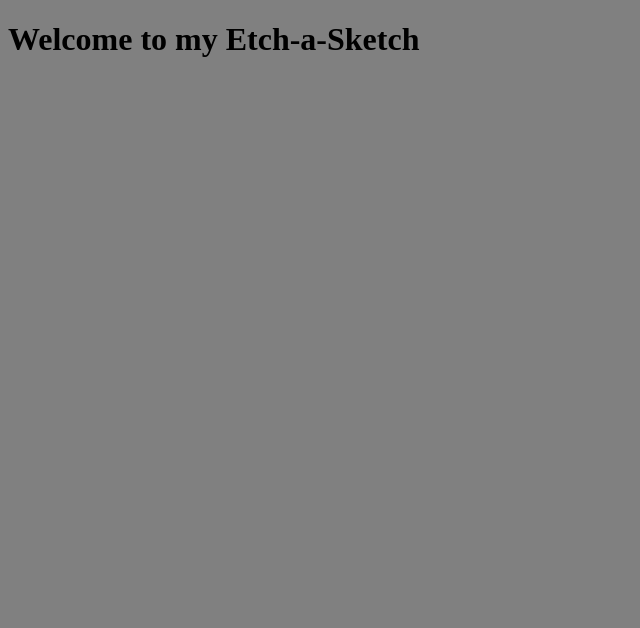
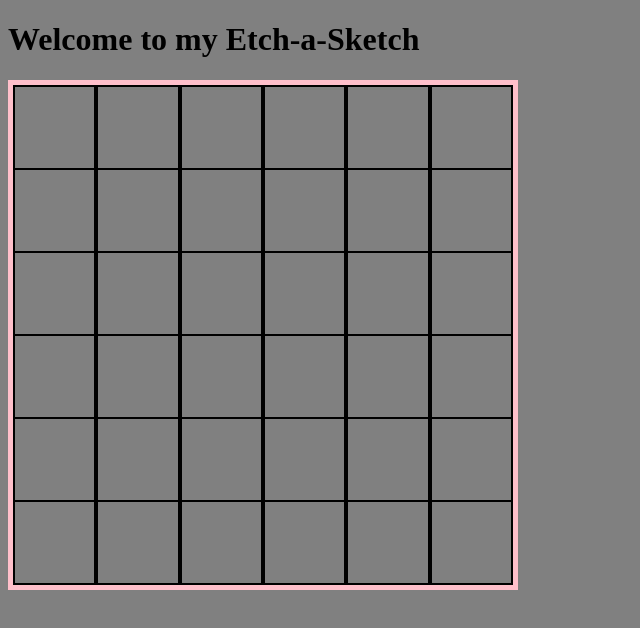
Before and after one commit to crazycamaro68/Etch-a-Sketch, a plain HTML site: page index.html in a window 1280 px wide. Shown: the whole page, without its empty margins (0-640 px from the left). Drawn offline with Linux system fonts and the light colour scheme.

Commit message:
add code to create grid based off number. changed the css to format it correctly.

```diff
--- a/index.html
+++ b/index.html
@@ -6,4 +6,7 @@
 </head>
 <body>
     <h1>Welcome to my Etch-a-Sketch</h1>
+    <div id="gridBox">
+
+    </div>
 </body>
--- a/javascript.js
+++ b/javascript.js
@@ -1 +1,37 @@
-alert("test");
+let gridBox = document.querySelector('#gridBox');
+let gridSize = 6;
+
+
+
+
+const genGrid = function(gridSize){
+for(i = 0; i < gridSize; i++){
+    let boxRow = document.createElement('div');
+    boxRow.setAttribute('id', 'boxRow'+i);
+    boxRow.setAttribute('class', 'boxFlex');
+    gridBox.appendChild(boxRow);
+}
+for(int = 0; int < gridSize; int++){
+    let boxRow = document.querySelector('#boxRow'+int);
+    rowCreate(boxRow, gridSize);
+}
+}
+const rowCreate = function(boxRow, gridSize){
+    for(i = 0; i < gridSize; i++){
+    let boxCol = document.createElement('div');
+    boxCol.setAttribute('id', "boxCol"+ i);
+    boxCol.setAttribute('class', 'boxCol')
+    boxRow.appendChild(boxCol);
+    }
+}
+genGrid(6);
+const colorChange = function(){
+const hoverBox = document.getElementsByClassName(".boxCol");
+
+
+hoverBox.addEventListener("mouseover", hoverChangeColor(), false);
+function hoverChangeColor(){
+    alert('test');
+};
+}
+colorChange();
--- a/style.css
+++ b/style.css
@@ -1,3 +1,20 @@
 body{
     background-color: grey;
 }
+#gridBox{
+    display: flex;
+    border: solid 5px pink;
+    width: 500px;
+    height: 500px;
+
+}
+.boxFlex{
+    display: flex;
+    flex-direction: column;
+    flex: 1 1 0%;
+    border: solid 1px black;
+}
+.boxCol{
+    border: solid 1px black;
+    flex: 1 1 0%;
+}
```
